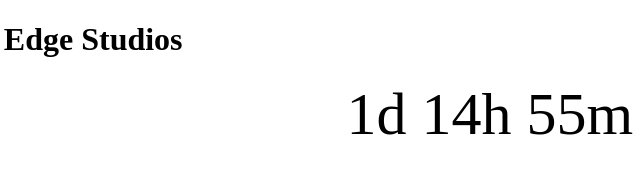
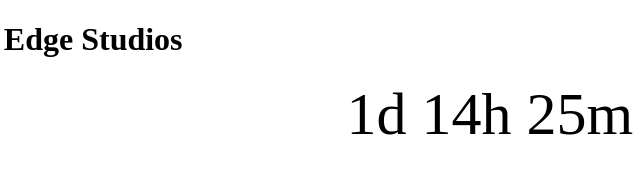
Before and after one commit to desertedgestudios/desertedgestudios.github.io, a plain HTML site: page countdown.html in a window 1280 px wide. Shown: the full height of the page, 101-741 px from the left. Drawn offline with Linux system fonts and the light colour scheme.

Commit message:
more precise count down :eyes:

```diff
--- a/countdown.html
+++ b/countdown.html
@@ -23,7 +23,7 @@
 
         <script>
         // Set the date we're counting down to
-        var countDownDate = new Date("Mar 22, 2024 22:00:00").getTime();
+        var countDownDate = new Date("Mar 22, 2024 21:30:00").getTime();
 
         // Update the count down every 1 second
         var x = setInterval(function() {
```
